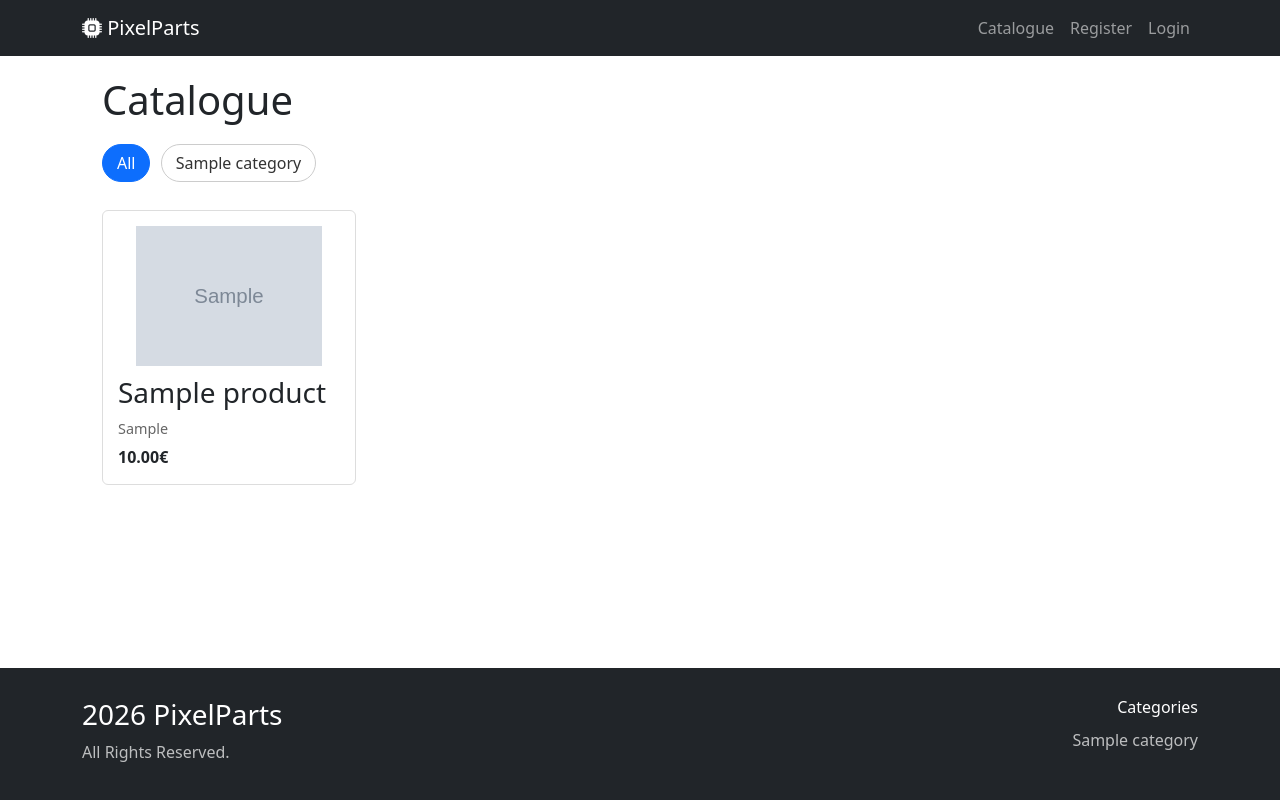
After one commit to alexkotr1/PixelPartsFinalProject, a Django app: page /catalogue in a window 1280 px wide. The commit adds this page. Run offline with Django 5.2, Linux system fonts and the light colour scheme; tables that the repository leaves empty hold one stand-in row (values such as "Sample post"); grey boxes marked "Sample" are stand-in pictures.

Commit message:
added catalogue page with category filters, updated navbar and footer links

```diff
--- /dev/null
+++ b/pixelparts/static/css/store/catalogue.css
@@ -0,0 +1,67 @@
+.catalogue {
+    padding: 20px;
+}
+
+.filter-bar {
+    margin: 20px 0;
+}
+
+.filter-link {
+    display: inline-block;
+    padding: 6px 14px;
+    margin-right: 6px;
+    margin-bottom: 8px;
+    border: 1px solid #ccc;
+    border-radius: 20px;
+    text-decoration: none;
+    color: #333;
+}
+
+.filter-link:hover {
+    background-color: #eee;
+}
+
+.filter-link.active {
+    background-color: #0d6efd;
+    color: #fff;
+    border-color: #0d6efd;
+}
+
+.product-grid {
+    display: grid;
+    grid-template-columns: repeat(auto-fill, minmax(200px, 1fr));
+    gap: 20px;
+}
+
+.product-card {
+    display: block;
+    padding: 15px;
+    border: 1px solid #ddd;
+    border-radius: 6px;
+    text-decoration: none;
+    color: inherit;
+    background-color: #fff;
+    min-width: 0;
+}
+
+.product-card:hover {
+    border-color: #888;
+}
+
+.product-image {
+    width: 100%;
+    height: 140px;
+    object-fit: contain;
+    margin-bottom: 10px;
+}
+
+.product-card .brand {
+    color: #666;
+    font-size: 0.9em;
+    margin: 4px 0;
+}
+
+.product-card .price {
+    font-weight: bold;
+    margin: 6px 0 0;
+}
--- a/pixelparts/store/urls.py
+++ b/pixelparts/store/urls.py
@@ -10,4 +10,5 @@ urlpatterns = [
     path('login/', auth_views.LoginView.as_view(template_name='store/login.html'), name='login'),
     path('logout/', auth_views.LogoutView.as_view(), name='logout'),
     path('register/', views.register, name='register'),
+    path('catalogue', views.catalogue, name='catalogue'),
 ] + static(settings.MEDIA_URL, document_root=settings.MEDIA_ROOT)
--- a/pixelparts/store/views.py
+++ b/pixelparts/store/views.py
@@ -40,3 +40,14 @@ def register(request):
     else:
         form = RegisterForm()
     return render(request, 'store/register.html', {'form': form})
+
+
+def catalogue(request):
+    category_id = request.GET.get('category')
+    if category_id:
+        category_id = int(category_id)
+        products = Product.objects.filter(category_id=category_id)
+    else:
+        products = Product.objects.all()
+    categories = Category.objects.all()
+    return render(request, 'store/catalogue.html', {'products': products, 'categories': categories, 'selected_category_id': category_id })
--- a/pixelparts/templates/partials/footer.html
+++ b/pixelparts/templates/partials/footer.html
@@ -8,7 +8,7 @@
             <h4>Categories</h4>
             <ul>
                 {% for category in categories %}
-                    <li><a href="#">{{ category }}</a></li>
+                    <li><a href="{% url 'catalogue' %}?category={{ category.id }}">{{ category }}</a></li>
                 {% endfor %}
             </ul>
         </div>
--- a/pixelparts/templates/partials/navbar.html
+++ b/pixelparts/templates/partials/navbar.html
@@ -11,6 +11,7 @@
     </button>
     <div class="collapse navbar-collapse" id="nav">
         <ul class="navbar-nav ms-auto">
+             <a class="nav-link" href="{% url 'catalogue' %}">Catalogue</a>
             {% if user.is_authenticated %}
                 <li class="nav-item nav-user">{{ user.username }}</li>
                 <li class="nav-item">
--- /dev/null
+++ b/pixelparts/templates/store/catalogue.html
@@ -0,0 +1,39 @@
+{% extends 'base.html' %}
+{% load static %}
+
+{% block extra_css %}
+    <link href="{% static 'css/store/catalogue.css' %}" rel="stylesheet">
+{% endblock %}
+
+{% block content %}
+    <section class="catalogue">
+        <h1>Catalogue</h1>
+
+        <div class="filter-bar">
+            <a href="{% url 'catalogue' %}" class="filter-link {% if not selected_category_id %}active{% endif %}">All</a>
+            {% for category in categories %}
+                <a href="{% url 'catalogue' %}?category={{ category.id }}"
+                   class="filter-link {% if selected_category_id == category.id %}active{% endif %}">
+                    {{ category.name }}
+                </a>
+            {% endfor %}
+        </div>
+
+        {% if products %}
+            <div class="product-grid">
+                {% for product in products %}
+                    <a class="product-card" href="{% url 'product_detail' product.pk %}">
+                        {% if product.image %}
+                            <img class="product-image" src="{{ product.image.url }}" alt="{{ product.name }}">
+                        {% endif %}
+                        <h3>{{ product.name }}</h3>
+                        <p class="brand">{{ product.brand }}</p>
+                        <p class="price">{{ product.price }}€</p>
+                    </a>
+                {% endfor %}
+            </div>
+        {% else %}
+            <p>No products found.</p>
+        {% endif %}
+    </section>
+{% endblock %}
```
